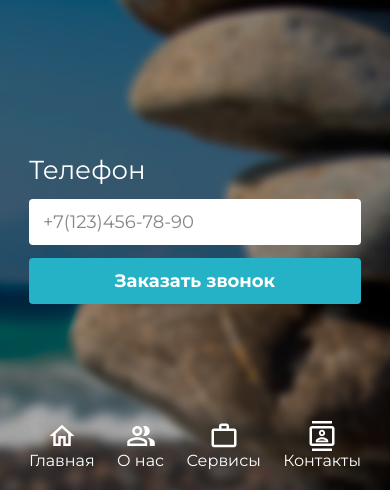
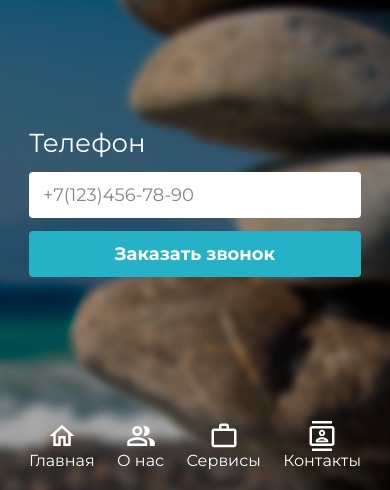
Before and after one commit to mishapankin/Komvick, a plain HTML site: page index.html in a window 390 px wide. Shown: the part 354-844 px from the top of the page. Drawn offline with Linux system fonts and the light colour scheme.

Commit message:
Fixed body size for mobile

```diff
--- a/style/main.scss
+++ b/style/main.scss
@@ -29,9 +29,9 @@ body {
     position: absolute;
     top: 0;
     left: 0;
-    height: 100vh;
+    height: 100%;
     min-height: $min-page-vertical;
-    width: 100vw;
+    width: 100%;
 
     background-image: url("../img/background.jpg");
     background-position: 50% 0;
@@ -71,7 +71,7 @@ main {
     justify-content: space-evenly;
 
     width: 100%;
-    height: calc(100vh - #{$footer-height} - #{$header-height});
+    height: calc(100% - #{$footer-height} - #{$header-height});
     min-height: $min-page-vertical - $footer-height - $header-height - 2 * $global-v-padding;
 
     #title {
```
Also changed, not shown: style/main.css, 1 other file.
